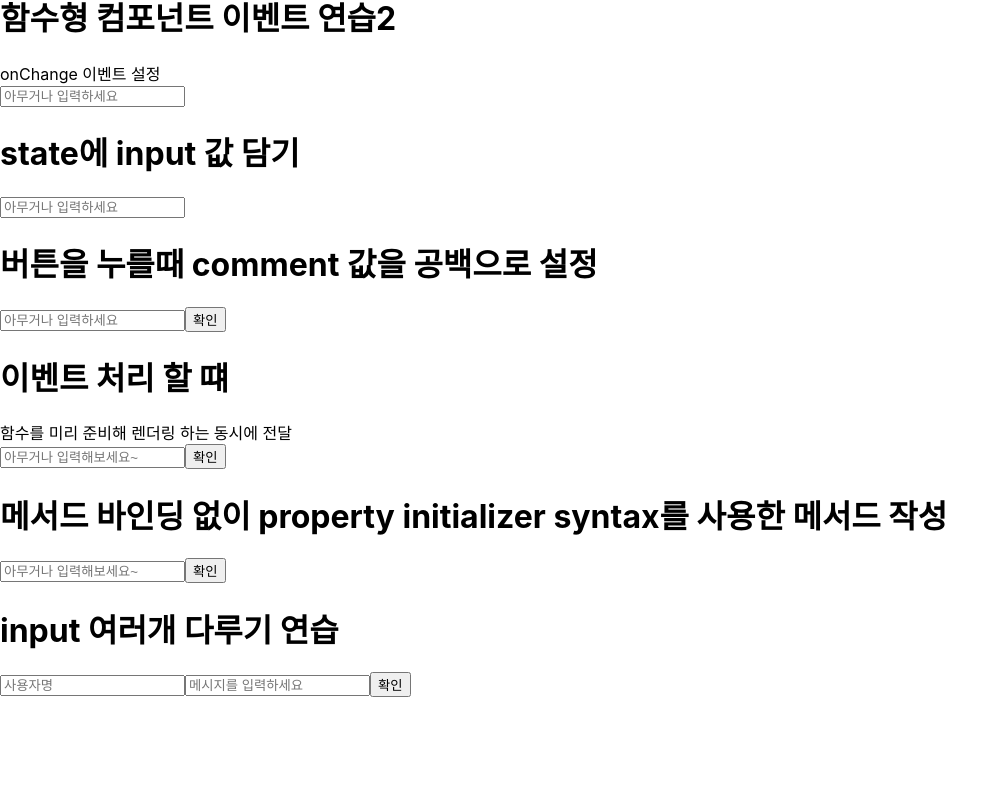
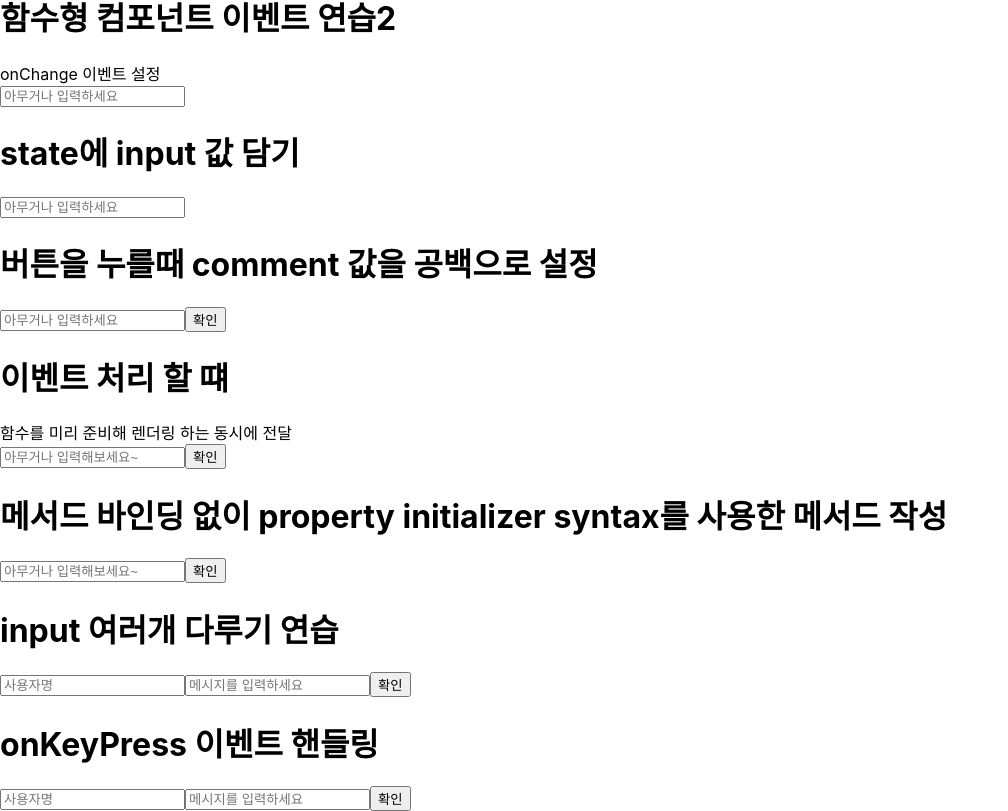
Before and after one commit to ohoCoding/React_Study, a React (Create React App) app: page / in a window 1280 px wide. Shown: the part 1650-2461 px from the top of the page, without its empty margins (0-1008 px from the left). Before the commit the page ends 2347 px from the top, so only its background shows below. Built offline with nearby package versions, Linux system fonts and the light colour scheme.

Commit message:
12thCommit_ReactStudy-onKeyPress 이벤트 핸들링 : comment input에서 Enter를 눌렀을때 handleClick 메서드 호출

```diff
--- /dev/null
+++ b/src/App25.js
@@ -0,0 +1,8 @@
+import React from 'react';
+import EventPractice8 from './EventPractice8';
+
+
+const App25 = () => {
+    return <EventPractice8 />;
+}
+export default App25;
--- /dev/null
+++ b/src/EventPractice8.js
@@ -0,0 +1,49 @@
+import React, { Component } from 'react';
+
+class EventPractice8 extends Component {
+    state = {
+        username: '',
+        messagge: '',
+    }
+    handleChange = (e) => {
+        this.setState({
+            [e.target.name]: e.target.value
+        });
+    }
+    handleClick = () => {
+        alert(this.state.username + ':' + this.state.messagge);
+        this.setState({
+            username: '',
+            messagge: ''
+        });
+    }
+    handleKeyPass = (e) => {
+        if(e.key === 'Enter'){
+            this.handleClick();
+        }
+    }
+    render() {
+        return (
+            <div>
+                <h1>onKeyPress 이벤트 핸들링 </h1>
+                <input
+                type = "text"
+                name = "username"
+                placeholder ="사용자명"
+                value ={this.state.username}
+                onChange = { this.handleChange}
+                />
+                <input
+                type = "text"
+                name = "message"
+                placeholder = "메시지를 입력하세요"
+                value = {this.state.message}
+                onChange = {this.handleChange}
+                onKeyPress = { this.handleKeyPass}
+                />
+                <button onClick = {this.handleClick}>확인</button>
+            </div>
+        )
+    }
+}
+export default EventPractice8;
--- a/src/index.js
+++ b/src/index.js
@@ -26,6 +26,7 @@ import App21 from './App21';
 import App22 from './App22';
 import App23 from './App23';
 import App24 from './App24';
+import App25 from './App25';
 ReactDOM.render(  //컴포넌트를 페이지에 렌더링하는 역할
   <React.StrictMode>
     <App />
@@ -52,6 +53,7 @@ ReactDOM.render(  //컴포넌트를 페이지에 렌더링하는 역할
     <App22 />
     <App23 />
     <App24 />
+    <App25 />
   </React.StrictMode>,
   //
   document.getElementById('root')
```
